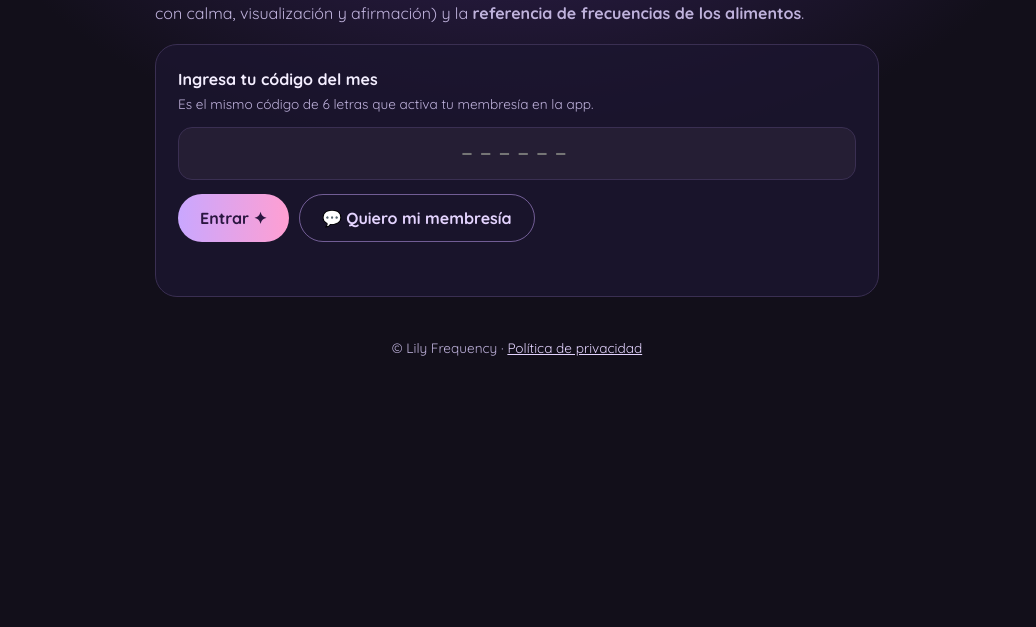
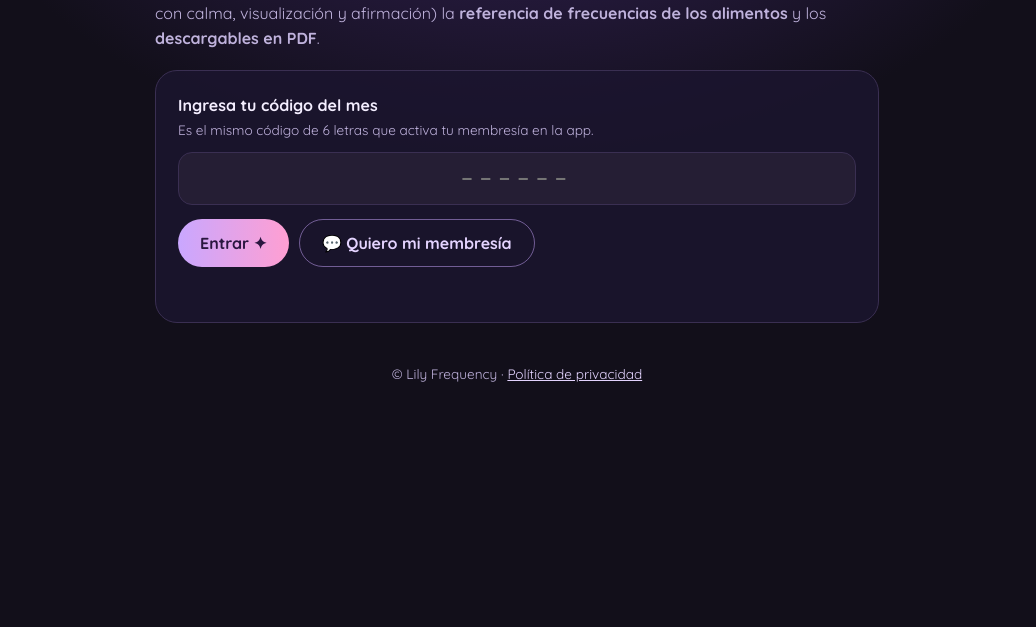
Before and after one commit to LilyFrecuency888/lilyfrecuency888.github.io, a plain HTML site: page miembros.html in a window 1280 px wide. Shown: the part 173-800 px from the top of the page, without its empty margins (123-1159 px from the left). Drawn offline with nearby package versions, Linux system fonts and the light colour scheme.

Commit message:
Agregar sección de descargables para miembros

```diff
--- a/miembros.html
+++ b/miembros.html
@@ -49,7 +49,7 @@ footer{text-align:center;color:var(--muted);font-size:.85rem;margin-top:40px}
 <div class="wrap">
   <nav><a class="logo" href="./">✦ Lily Frequency</a><a href="./" class="small">← Volver</a></nav>
   <h1>Zona de <em>miembros</em></h1>
-  <p class="muted">Contenido exclusivo para miembros con membresía activa: <b>Mente de cura</b> (32 acompañamientos con calma, visualización y afirmación) y la <b>referencia de frecuencias de los alimentos</b>.</p>
+  <p class="muted">Contenido exclusivo para miembros con membresía activa: <b>Mente de cura</b> (32 acompañamientos con calma, visualización y afirmación) la <b>referencia de frecuencias de los alimentos</b> y los <b>descargables en PDF</b>.</p>
 
   <div class="box" id="gate">
     <p><b>Ingresa tu código del mes</b></p>
@@ -80,6 +80,9 @@ footer{text-align:center;color:var(--muted);font-size:.85rem;margin-top:40px}
 
     <h2>Frecuencias de los alimentos</h2>
     <div class="box ref" id="ref"></div>
+    <h2>Descargables</h2>
+    <p class="muted">Materiales PDF complementarios, exclusivos para membresías pagadas activas.</p>
+    <div class="box" id="descargas"><p class="muted">✦ Muy pronto encontrarás aquí tus materiales para descargar.</p></div>
     <div class="row"><button class="btn ghost" id="out">Cerrar sesión</button></div>
   </div>
 
```
